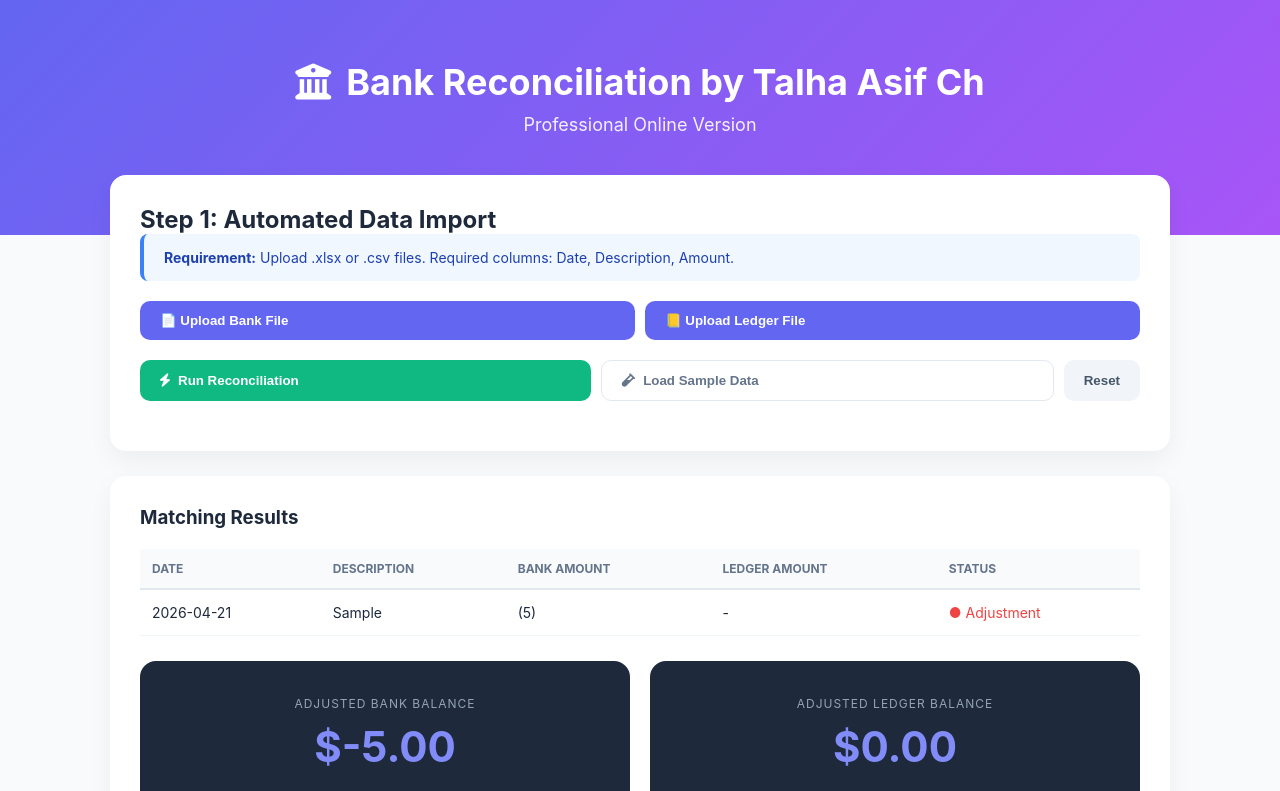
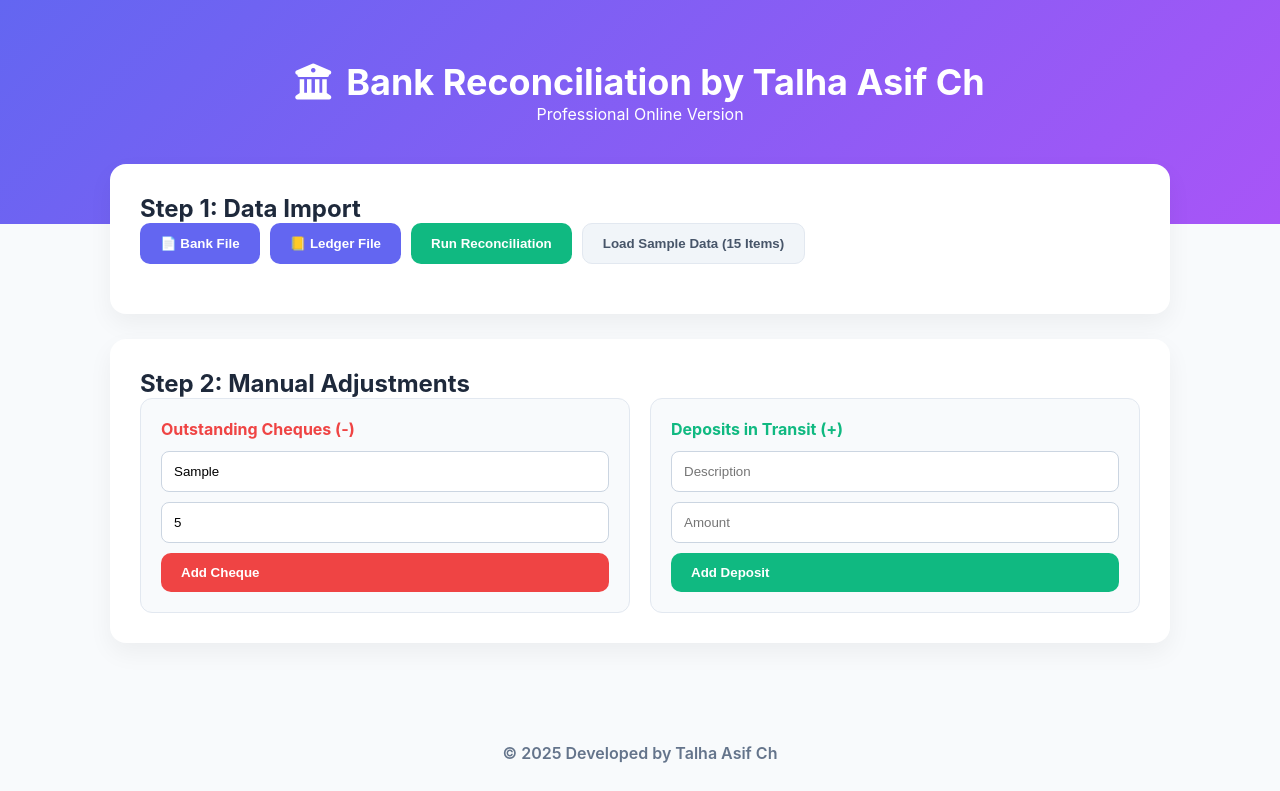
Before and after one commit to Tacaudit/bank-reconciliation-talha, a plain HTML site: page index.html in a window 1280 px wide. Both pictures are taken after typing "Sample", "5" into the empty fields and a click on the button "Add Cheque". Shown: the top 791 px of the page. Drawn offline with Linux system fonts and the light colour scheme.

Commit message:
Update index.html

```diff
--- a/index.html
+++ b/index.html
@@ -8,54 +8,37 @@
     <link rel="stylesheet" href="https://cdnjs.cloudflare.com/ajax/libs/font-awesome/6.0.0/css/all.min.css">
     <style>
         :root {
-            --primary-bg: #6366f1;
-            --secondary-bg: #a855f7;
-            --dark-card: #1e293b;
-            --success-green: #10b981;
+            --primary: #6366f1; --secondary: #a855f7; --dark: #1e293b; --success: #10b981;
         }
-
         * { box-sizing: border-box; margin: 0; padding: 0; }
         body { font-family: 'Inter', sans-serif; background-color: #f8fafc; color: #1e293b; }
 
-        /* Header with Bank Icon */
         header {
-            background: linear-gradient(135deg, var(--primary-bg) 0%, var(--secondary-bg) 100%);
+            background: linear-gradient(135deg, var(--primary) 0%, var(--secondary) 100%);
             color: white; padding: 60px 20px 100px; text-align: center;
         }
         header h1 { font-size: 36px; display: flex; align-items: center; justify-content: center; gap: 15px; }
-        header p { margin-top: 10px; opacity: 0.9; font-size: 18px; }
 
         .container { max-width: 1100px; margin: -60px auto 60px; padding: 0 20px; }
         .card { background: white; border-radius: 16px; padding: 30px; box-shadow: 0 10px 25px rgba(0,0,0,0.05); margin-bottom: 25px; }
 
-        /* Requirement Box */
-        .info-box {
-            background: #f0f7ff; border-left: 4px solid #3b82f6; border-radius: 8px;
-            padding: 15px 20px; margin-bottom: 20px; font-size: 14px; color: #1e40af;
-        }
-
-        /* Distinct Button Styles */
         .btn-container { display: flex; flex-wrap: wrap; gap: 10px; margin-bottom: 20px; }
         .btn { padding: 12px 20px; border: none; border-radius: 10px; cursor: pointer; font-weight: 700; transition: 0.3s; display: flex; align-items: center; gap: 8px; }
+        .btn-upload { background: var(--primary); color: white; }
+        .btn-recon { background: var(--success); color: white; }
+        .btn-sample { background: #f1f5f9; color: #475569; border: 1px solid #e2e8f0; }
+        .btn-export { background: #fff; border: 1px solid #cbd5e1; color: #334155; font-size: 12px; }
 
-        .btn-upload { background: var(--primary-bg); color: white; flex: 1; min-width: 200px; }
-        .btn-recon { background: var(--success-green); color: white; flex: 1; min-width: 200px; }
-        .btn-sample { background: white; border: 1px solid #e2e8f0; color: #64748b; flex: 1; min-width: 200px; }
-        .btn-reset { background: #f1f5f9; color: #475569; }
+        table { width: 100%; border-collapse: collapse; margin-top: 10px; }
+        th { text-align: left; padding: 12px; background: #f8fafc; color: #64748b; font-size: 11px; text-transform: uppercase; border-bottom: 2px solid #e2e8f0; }
+        td { padding: 14px 12px; border-bottom: 1px solid #f1f5f9; font-size: 13px; }
+        .matched { background-color: #f0fdf4; color: #16a34a; font-weight: 700; }
+        .unmatched { background-color: #fef2f2; color: #dc2626; font-weight: 700; }
 
-        /* Table Styling */
-        table { width: 100%; border-collapse: collapse; margin-top: 20px; }
-        th { text-align: left; padding: 12px; background: #f8fafc; color: #64748b; font-size: 12px; text-transform: uppercase; border-bottom: 2px solid #e2e8f0; }
-        td { padding: 14px 12px; border-bottom: 1px solid #f1f5f9; font-size: 14px; }
-        .status-matched { color: var(--success-green); font-weight: 700; }
+        .balance-grid { display: grid; grid-template-columns: 1fr 1fr; gap: 20px; margin-top: 25px; }
+        .balance-card { background: var(--dark); color: white; padding: 30px; border-radius: 16px; text-align: center; border-bottom: 4px solid var(--primary); }
+        .balance-value { font-size: 36px; font-weight: bold; color: #818cf8; margin-top: 5px; }
 
-        /* Separate Balance Cards Below Data */
-        .balance-grid { display: grid; grid-template-columns: 1fr 1fr; gap: 20px; margin-top: 25px; }
-        .balance-card { background: var(--dark-card); color: white; padding: 35px; border-radius: 16px; text-align: center; }
-        .balance-label { font-size: 12px; text-transform: uppercase; letter-spacing: 1px; color: #94a3b8; margin-bottom: 10px; }
-        .balance-value { font-size: 42px; font-weight: bold; color: #818cf8; }
-
-        /* Adjustment Section */
         .adj-grid { display: grid; grid-template-columns: 1fr 1fr; gap: 20px; }
         .adj-box { background: #f8fafc; padding: 20px; border-radius: 12px; border: 1px solid #e2e8f0; }
         input { width: 100%; padding: 12px; border: 1px solid #cbd5e1; border-radius: 8px; margin-bottom: 10px; }
@@ -72,35 +55,31 @@
 
 <div class="container">
     <div class="card">
-        <h2>Step 1: Automated Data Import</h2>
-        <div class="info-box">
-            <strong>Requirement:</strong> Upload .xlsx or .csv files. Required columns: Date, Description, Amount.
+        <h2>Step 1: Data Import</h2>
+        <div class="btn-container">
+            <button class="btn btn-upload" onclick="document.getElementById('bIn').click()">📄 Bank File</button>
+            <button class="btn btn-upload" onclick="document.getElementById('lIn').click()">📒 Ledger File</button>
+            <button class="btn btn-recon" onclick="alert('Reconciliation Logic Triggered!')">Run Reconciliation</button>
+            <button class="btn btn-sample" onclick="loadData()">Load Sample Data (15 Items)</button>
         </div>
-
-        <div class="btn-container">
-            <button class="btn btn-upload" onclick="document.getElementById('bankIn').click()">📄 Upload Bank File</button>
-            <button class="btn btn-upload" onclick="document.getElementById('ledgerIn').click()">📒 Upload Ledger File</button>
-        </div>
-
-        <div class="btn-container">
-            <button class="btn btn-recon" onclick="runReconciliation()"><i class="fas fa-bolt"></i> Run Reconciliation</button>
-            <button class="btn btn-sample" onclick="loadSampleData()"><i class="fas fa-vial"></i> Load Sample Data</button>
-            <button class="btn btn-reset" onclick="location.reload()">Reset</button>
-        </div>
-
-        <input type="file" id="bankIn" style="display:none">
-        <input type="file" id="ledgerIn" style="display:none">
+        <input type="file" id="bIn" style="display:none"><input type="file" id="lIn" style="display:none">
     </div>
 
     <div class="card" id="resultsCard" style="display:none;">
-        <h3>Matching Results</h3>
+        <div style="display:flex; justify-content:space-between; align-items:center; margin-bottom:15px;">
+            <h3>Reconciliation Results</h3>
+            <div style="display:flex; gap:8px;">
+                <button class="btn btn-export" onclick="exportCSV()"><i class="fas fa-file-csv"></i> CSV</button>
+                <button class="btn btn-export" onclick="exportExcel()"><i class="fas fa-file-excel"></i> Excel</button>
+            </div>
+        </div>
         <table id="reconTable">
             <thead>
                 <tr>
                     <th>Date</th>
                     <th>Description</th>
-                    <th>Bank Amount</th>
-                    <th>Ledger Amount</th>
+                    <th>Bank Amt</th>
+                    <th>Ledger Amt</th>
                     <th>Status</th>
                 </tr>
             </thead>
@@ -109,89 +88,106 @@
 
         <div class="balance-grid">
             <div class="balance-card">
-                <div class="balance-label">Adjusted Bank Balance</div>
-                <div id="bankBal" class="balance-value">$0.00</div>
+                <p style="font-size:12px; color:#94a3b8; letter-spacing:1px;">ADJUSTED BANK BALANCE</p>
+                <div id="bBal" class="balance-value">$0.00</div>
             </div>
             <div class="balance-card">
-                <div class="balance-label">Adjusted Ledger Balance</div>
-                <div id="ledgerBal" class="balance-value">$0.00</div>
+                <p style="font-size:12px; color:#94a3b8; letter-spacing:1px;">ADJUSTED LEDGER BALANCE</p>
+                <div id="lBal" class="balance-value">$0.00</div>
             </div>
         </div>
     </div>
 
     <div class="card">
-        <h2 style="margin-bottom:20px;">Step 2: Manual Adjustments</h2>
+        <h2>Step 2: Manual Adjustments</h2>
         <div class="adj-grid">
             <div class="adj-box">
-                <h4 style="color:#ef4444; margin-bottom:10px;">Outstanding Cheques (-)</h4>
-                <input type="text" id="ocDesc" placeholder="Description">
-                <input type="number" id="ocAmt" placeholder="Amount">
-                <button class="btn btn-recon" style="background:#ef4444; width:100%" onclick="addAdj('OC')">Add Cheque</button>
+                <h4 style="color:#ef4444; margin-bottom:12px;">Outstanding Cheques (-)</h4>
+                <input type="text" id="ocD" placeholder="Description"><input type="number" id="ocA" placeholder="Amount">
+                <button class="btn" style="background:#ef4444; color:white; width:100%" onclick="addAdj('OC')">Add Cheque</button>
             </div>
             <div class="adj-box">
-                <h4 style="color:#10b981; margin-bottom:10px;">Deposits in Transit (+)</h4>
-                <input type="text" id="ditDesc" placeholder="Description">
-                <input type="number" id="ditAmt" placeholder="Amount">
-                <button class="btn btn-recon" style="width:100%" onclick="addAdj('DIT')">Add Deposit</button>
+                <h4 style="color:#10b981; margin-bottom:12px;">Deposits in Transit (+)</h4>
+                <input type="text" id="ditD" placeholder="Description"><input type="number" id="ditA" placeholder="Amount">
+                <button class="btn" style="background:#10b981; color:white; width:100%" onclick="addAdj('DIT')">Add Deposit</button>
             </div>
         </div>
     </div>
 </div>
 
-<footer>
-    Designed & Developed by Talha Asif Ch
-</footer>
+<footer>© 2025 Developed by Talha Asif Ch</footer>
 
 <script>
-    let bTotal = 0, lTotal = 0;
+    let bT = 0, lT = 0;
 
-    function refreshBalances() {
-        document.getElementById('bankBal').innerText = `$${bTotal.toLocaleString(undefined, {minimumFractionDigits: 2})}`;
-        document.getElementById('ledgerBal').innerText = `$${lTotal.toLocaleString(undefined, {minimumFractionDigits: 2})}`;
+    function loadData() {
+        const tb = document.querySelector('#reconTable tbody');
+        tb.innerHTML = '';
+        // Totals including the new 26,000 deposit
+        bT = 54550; lT = 53075;
+
+        const data = [
+            {d:'2026-04-01', s:'Opening Bal', b:15000, l:15000, st:'Matched'},
+            {d:'2026-04-02', s:'Sales Rec #1', b:1200, l:1200, st:'Matched'},
+            {d:'2026-04-03', s:'Rent Paid', b:5000, l:5000, st:'Matched'},
+            {d:'2026-04-04', s:'Utility Bill', b:450, l:450, st:'Matched'},
+            {d:'2026-04-05', s:'Sales Rec #2', b:2300, l:2300, st:'Matched'},
+            {d:'2026-04-06', s:'Stationary', b:150, l:150, st:'Matched'},
+            {d:'2026-04-07', s:'Consultancy', b:3000, l:3000, st:'Matched'},
+            {d:'2026-04-08', s:'Internet Bill', b:100, l:100, st:'Matched'},
+            {d:'2026-04-09', s:'Office Supply', b:250, l:250, st:'Matched'},
+            {d:'2026-04-10', s:'Client Pay #3', b:1100, l:1100, st:'Matched'},
+            {d:'2026-04-11', s:'Tax Refund', b:500, l:500, st:'Matched'},
+            {d:'2026-04-12', s:'Bank Interest', b:25, l:25, st:'Matched'},
+            // NEW REQUESTED ITEM
+            {d:'2026-04-13', s:'Bank Deposit - Faisalabad Branch', b:26000, l:26000, st:'Matched'},
+            // UNMATCHED ITEMS
+            {d:'2026-04-14', s:'UNMATCHED: Bank Fee', b:25, l:0, st:'Unmatched'},
+            {d:'2026-04-15', s:'UNMATCHED: Ledger Entry Error', b:1500, l:1050, st:'Unmatched'}
+        ];
+
+        data.forEach(x => {
+            const r = tb.insertRow();
+            r.innerHTML = `<td>${x.d}</td><td>${x.s}</td><td>${x.b.toLocaleString()}</td><td>${x.l ? x.l.toLocaleString() : '-'}</td><td class="${x.st.toLowerCase()}">● ${x.st}</td>`;
+        });
+        document.getElementById('resultsCard').style.display = 'block';
+        updateBal();
     }
 
-    // Function 1: Logic to process uploaded files
-    function runReconciliation() {
-        alert("Processing uploaded files... (Ensure files are selected first)");
-        // Add actual file processing logic here
+    function addAdj(t) {
+        const tb = document.querySelector('#reconTable tbody'); const r = tb.insertRow();
+        const desc = t === 'OC' ? document.getElementById('ocD').value : document.getElementById('ditD').value;
+        const amt = t === 'OC' ? (parseFloat(document.getElementById('ocA').value)||0) : (parseFloat(document.getElementById('ditA').value)||0);
+
+        if(t==='OC') {
+            bT -= amt;
+            r.innerHTML = `<td>-</td><td>${desc || 'Adjustment'}</td><td>(${amt.toLocaleString()})</td><td>-</td><td class="unmatched">● Adjustment</td>`;
+        } else {
+            bT += amt;
+            r.innerHTML = `<td>-</td><td>${desc || 'Adjustment'}</td><td>${amt.toLocaleString()}</td><td>-</td><td class="matched">● Adjustment</td>`;
+        }
+        updateBal();
     }
 
-    // Function 2: Logic to load hardcoded sample data
-    function loadSampleData() {
-        const tbody = document.querySelector('#reconTable tbody');
-        tbody.innerHTML = '';
-        bTotal = 25000; lTotal = 25000;
-
-        const data = [
-            { d: '2026-04-01', s: 'Opening Balance', b: 15000, l: 15000 },
-            { d: '2026-04-05', s: 'Service Revenue', b: 10000, l: 10000 }
-        ];
-
-        data.forEach(item => {
-            const row = tbody.insertRow();
-            row.innerHTML = `<td>${item.d}</td><td>${item.s}</td><td>${item.b.toLocaleString()}</td><td>${item.l.toLocaleString()}</td><td class="status-matched">● Matched</td>`;
-        });
-
-        document.getElementById('resultsCard').style.display = 'block';
-        refreshBalances();
+    function updateBal() {
+        document.getElementById('bBal').innerText = `$${bT.toLocaleString(undefined, {minimumFractionDigits: 2})}`;
+        document.getElementById('lBal').innerText = `$${lT.toLocaleString(undefined, {minimumFractionDigits: 2})}`;
     }
 
-    function addAdj(type) {
-        const tbody = document.querySelector('#reconTable tbody');
-        const row = tbody.insertRow();
-        const date = new Date().toISOString().split('T')[0];
+    function exportCSV() {
+        let csv = []; const rows = document.querySelectorAll("table tr");
+        rows.forEach(r => {
+            let row = []; r.querySelectorAll("td, th").forEach(c => row.push(`"${c.innerText}"`));
+            csv.push(row.join(","));
+        });
+        const blob = new Blob([csv.join("\n")], {type: 'text/csv'});
+        const url = window.URL.createObjectURL(blob);
+        const a = document.createElement("a"); a.href = url; a.download = "Bank_Recon_Talha.csv"; a.click();
+    }
 
-        if(type === 'OC') {
-            const amt = parseFloat(document.getElementById('ocAmt').value) || 0;
-            bTotal -= amt;
-            row.innerHTML = `<td>${date}</td><td>${document.getElementById('ocDesc').value}</td><td>(${amt})</td><td>-</td><td style="color:#ef4444">● Adjustment</td>`;
-        } else {
-            const amt = parseFloat(document.getElementById('ditAmt').value) || 0;
-            bTotal += amt;
-            row.innerHTML = `<td>${date}</td><td>${document.getElementById('ditDesc').value}</td><td>${amt}</td><td>-</td><td style="color:#10b981">● Adjustment</td>`;
-        }
-        document.getElementById('resultsCard').style.display = 'block';
-        refreshBalances();
+    function exportExcel() {
+        const wb = XLSX.utils.table_to_book(document.getElementById('reconTable'));
+        XLSX.writeFile(wb, "Bank_Recon_Talha.xlsx");
     }
 </script>
 </body>
```
